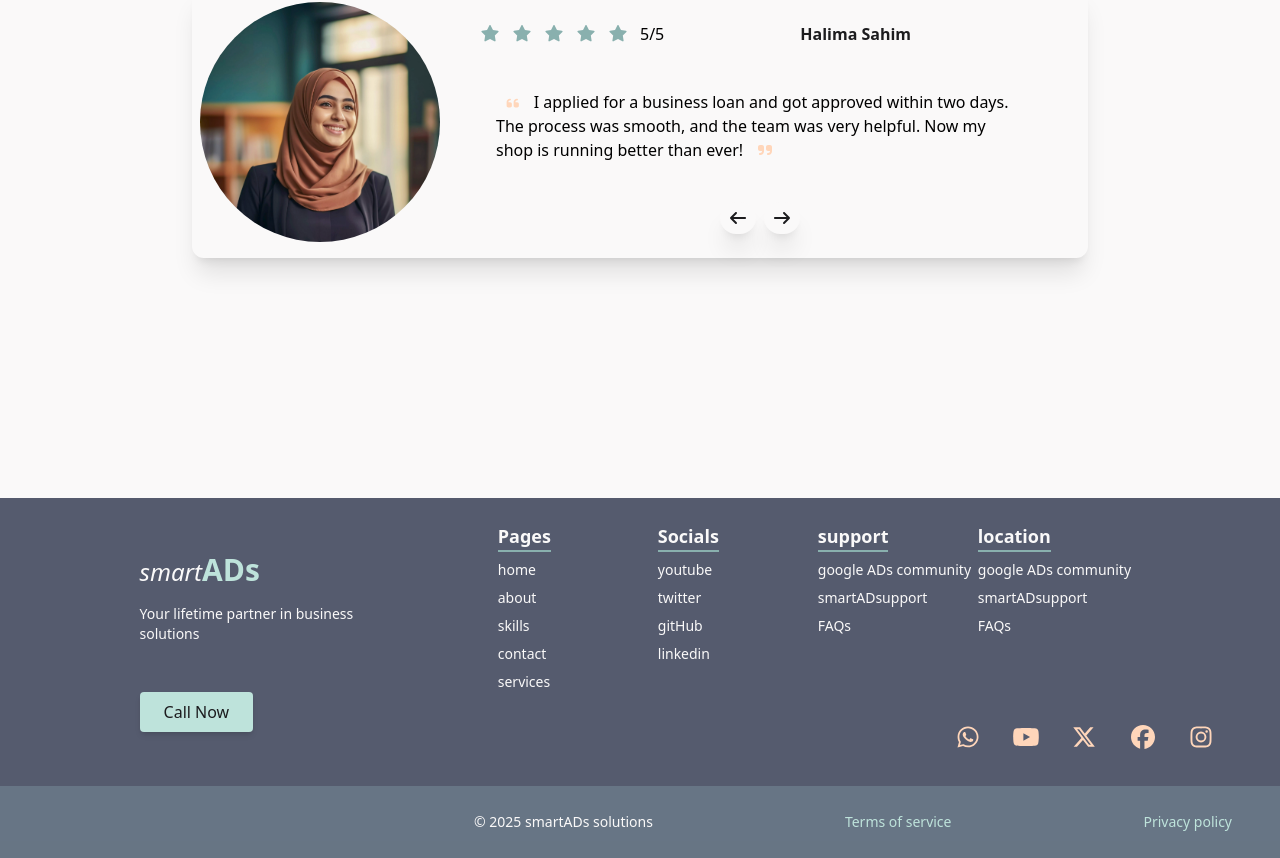
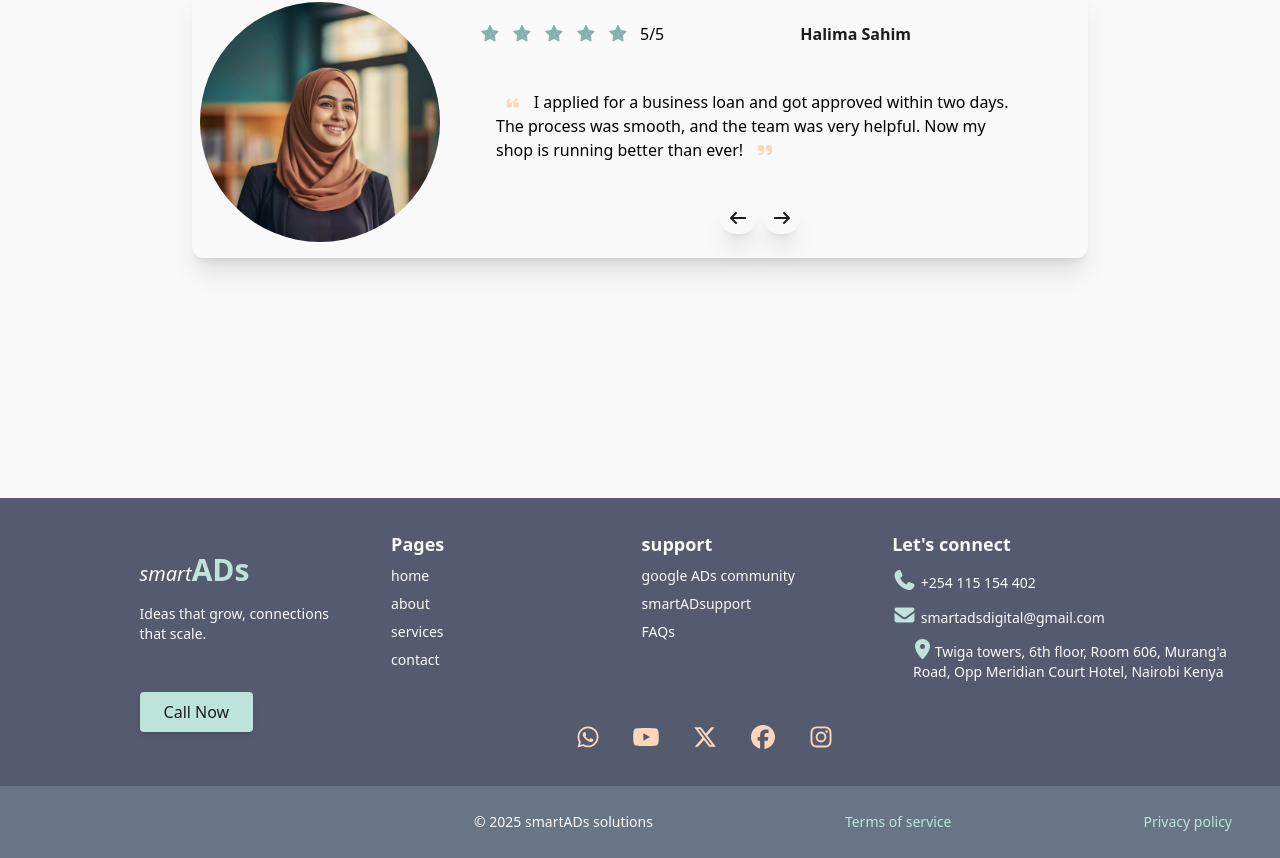
Before and after one commit to SmartMinds1/Portfolio, a React (Vite) app: page / in a window 1280 px wide. Shown: the part 2462-3320 px from the top of the page. Built offline with nearby package versions, Linux system fonts and the light colour scheme.

Commit message:
modified the footer section, more appealing

```diff
--- a/src/components/Footer.jsx
+++ b/src/components/Footer.jsx
@@ -1,6 +1,8 @@
 import React from "react";
 import { Link } from "react-router-dom";
 import Socials from "./Socials";
+import { FontAwesomeIcon } from "@fortawesome/react-fontawesome";
+import { faEnvelope, faLocationDot, faLocationPin, faMailBulk, faMapLocation, faMapLocationDot, faMessage, faPhone, faPhoneAlt } from "@fortawesome/free-solid-svg-icons";
 
 const Footer = ()=> {
     return(
@@ -8,44 +10,38 @@ const Footer = ()=> {
         <div className="flex flex-row items-center justify-evenly w-full h-4/5">
             {/* logo div */}
             <div className="w-1/4 h-full flex flex-col items-start justify-center pl-26">
-              <p className="text-2xl text-background w-full"> <i>smart</i><span className="text-3xl text-accent  font-bold">ADs</span></p>
-              <p className="w-full text-md text-background text-sm mt-4">Your lifetime partner in business solutions</p>
+              <p className="text-xl text-background w-full"> <i>smart</i><span className="text-3xl text-accent  font-bold">ADs</span></p>
+              <p className="w-full text-md text-background text-sm mt-4">Ideas that grow, connections that scale.</p>
               <button className="btn-primary text-text bg-accent">Call Now</button>
             </div>
            {/* links div */}
             <div className="w-2/3 h-full flex flex-col justify-evenly">
-                <div className="w-3/4 h-2/3 m-auto flex flex-row items-start justify-evenly pt-6">
+                <div className="w-full h-fit m-auto flex flex-row items-start justify-evenly pt-6">
                     <ul className="footerList">
-                        <p className="font-bold text-lg border-b-2 border-secondary">Pages</p>
+                        <p className="font-bold text-lg">Pages</p>
                         <li> <Link to="/"></Link> home</li>
                         <li>about</li>
-                        <li>skills</li>
+                        <li>services</li>
                         <li>contact</li>
-                        <li>services</li>
+
                     </ul>
+
                     <ul className="footerList">
-                    <p className="font-bold text-lg border-b-2 border-secondary">Socials</p>
-                        <li> <Link to="/"></Link>youtube</li>
-                        <li>twitter</li>
-                        <li>gitHub</li>
-                        <li>linkedin</li>
-                    </ul>
-                    <ul className="footerList">
-                    <p className="font-bold text-lg border-b-2 border-secondary">support</p>
+                        <p className="font-bold text-lg">support</p>
                         <li>google ADs community</li>
                         <li>smartADsupport</li>
                         <li>FAQs</li>
                     </ul>
-                    <ul className="footerList">
-                    <p className="font-bold text-lg border-b-2 border-secondary">location</p>
-                        <li>google ADs community</li>
-                        <li>smartADsupport</li>
-                        <li>FAQs</li>
+                    <ul className="footerList gap-3 w-100">
+                        <p className="font-bold text-lg">Let's connect</p>
+                        <li><FontAwesomeIcon icon={faPhone} className="text-xl text-accent" /> +254 115 154 402  </li>
+                        <li><FontAwesomeIcon icon={faEnvelope} className="text-xl text-accent" /> smartadsdigital@gmail.com  </li>
+                        <li className="text-center"><FontAwesomeIcon icon={faLocationDot} className="text-xl text-accent" />Twiga towers, 6th floor, Room 606, Murang'a Road, Opp Meridian Court Hotel, Nairobi Kenya  </li>
                     </ul>
                 </div>
 
                 {/* Socials div */}
-                <div className="w-full h-1/3  flex items-center justify-end">
+                <div className="w-full h-1/3  flex items-center justify-start pl-[18%]">
                     <Socials/>
                 </div>
             </div>
--- a/src/index.css
+++ b/src/index.css
@@ -55,7 +55,7 @@
 
   /*  socials section */
   .myIcons{
-    @apply text-2xl text-soft-alert;
+    @apply text-2xl text-soft-alert hover:brightness-80 transition-all duration-300 cursor-pointer;
   }
 
 
--- a/src/pages/Contact.jsx
+++ b/src/pages/Contact.jsx
@@ -22,7 +22,6 @@ const Contact = ()=> {
                 </ul>
                 <button className="btn-primary text-text bg-soft-alert m-0 rounded-3xl">Call Now</button>
             </div>
-
 
             {/* SECTION 1 */}
             <div className="w-full h-[85vh] bg-background">
--- a/src/pages/Home.jsx
+++ b/src/pages/Home.jsx
@@ -79,7 +79,7 @@ const Home = () => {
             {/* SECTION 3 */}
              <div className="W-full h-80 bg-[url('/woman-analyzing-data-digital-interface.jpg')] bg-top bg-cover">
                 <div className="w-full h-full bg-primary/80 flex items-center justify-center">
-                    <h1 className="text-2xl text-background">HERE FOR YOU! ____ let's get everything up and running</h1>
+                    <h1 className="text-2xl text-background"> <span className="font-bold">HERE FOR YOU!</span> ____ let's get everything up and running</h1>
                 </div>
              </div>
 
@@ -100,7 +100,7 @@ const Home = () => {
 
             {/* SECTION 5 */}
              <div className="w-full h-fit">
-                <p className="header">| Here's what our clients <span className="headerSpan">say about Us </span></p>
+                <p className="header">| Here's what our clients <span className="headerSpan">say about us </span></p>
                 <p className="w-1/2 text-md m-auto mt-4 text-primary text-center">We’re proud to let our happy clients do the talking—here’s what they have to say about working with us.</p>
                 {/* Importing the testimonial card and inserting all ther required props */}
                 <TestimonialCard rateImg={testimonialCards[currentIndex].rateImg} goForward={navigateForward} goBack={navigateBack} rateName={testimonialCards[currentIndex].rateName}  rateMessage={testimonialCards[currentIndex].rateMessage} cardRating={testimonialCards[currentIndex].cardRating} />
--- a/src/pages/Services.jsx
+++ b/src/pages/Services.jsx
@@ -2,6 +2,7 @@ import React from "react";
 import Header from "../components/Header";
 import { FontAwesomeIcon } from "@fortawesome/react-fontawesome";
 import { faCheck } from "@fortawesome/free-solid-svg-icons";
+import Footer from "../components/Footer";
 
 const Services = () => {
     return(
@@ -148,7 +149,7 @@ const Services = () => {
         <br /><br /><br /><br /><br />
 
 
-
+            <Footer/>
         </div>
     );
 
```
